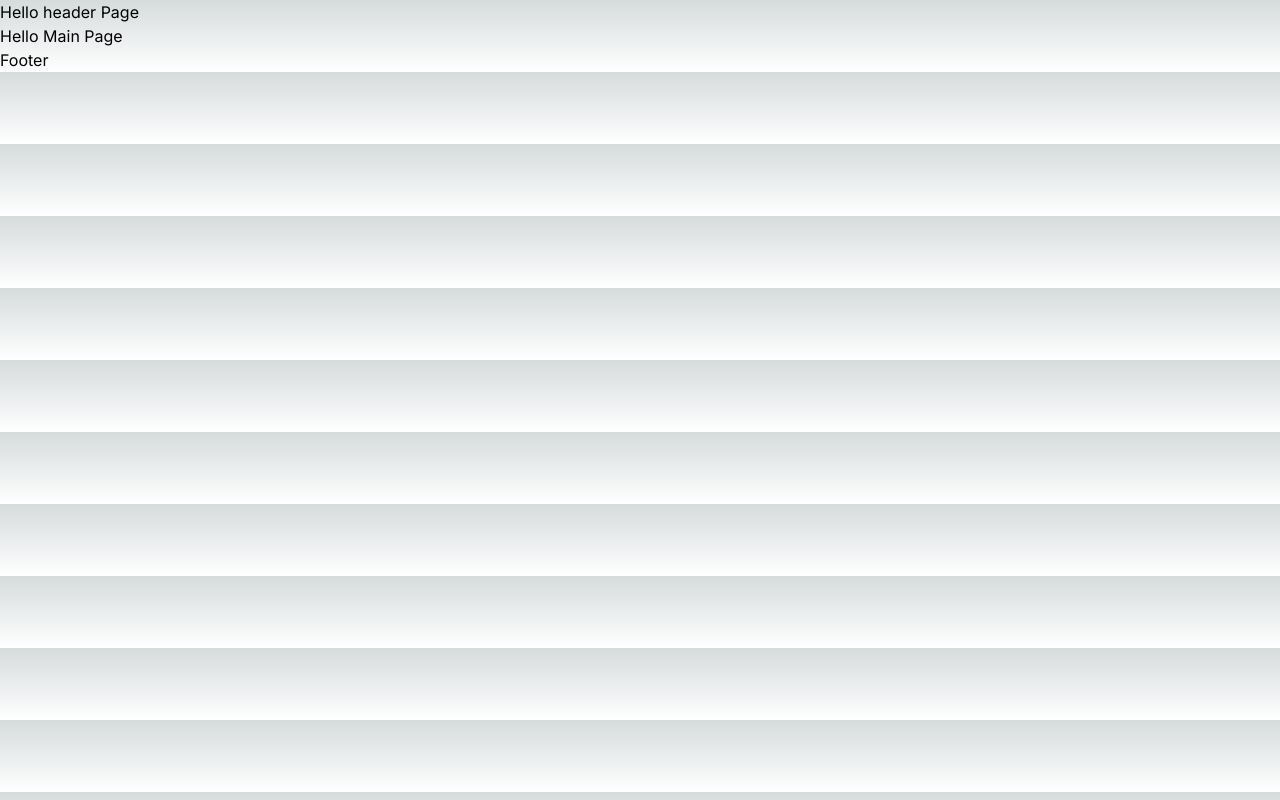
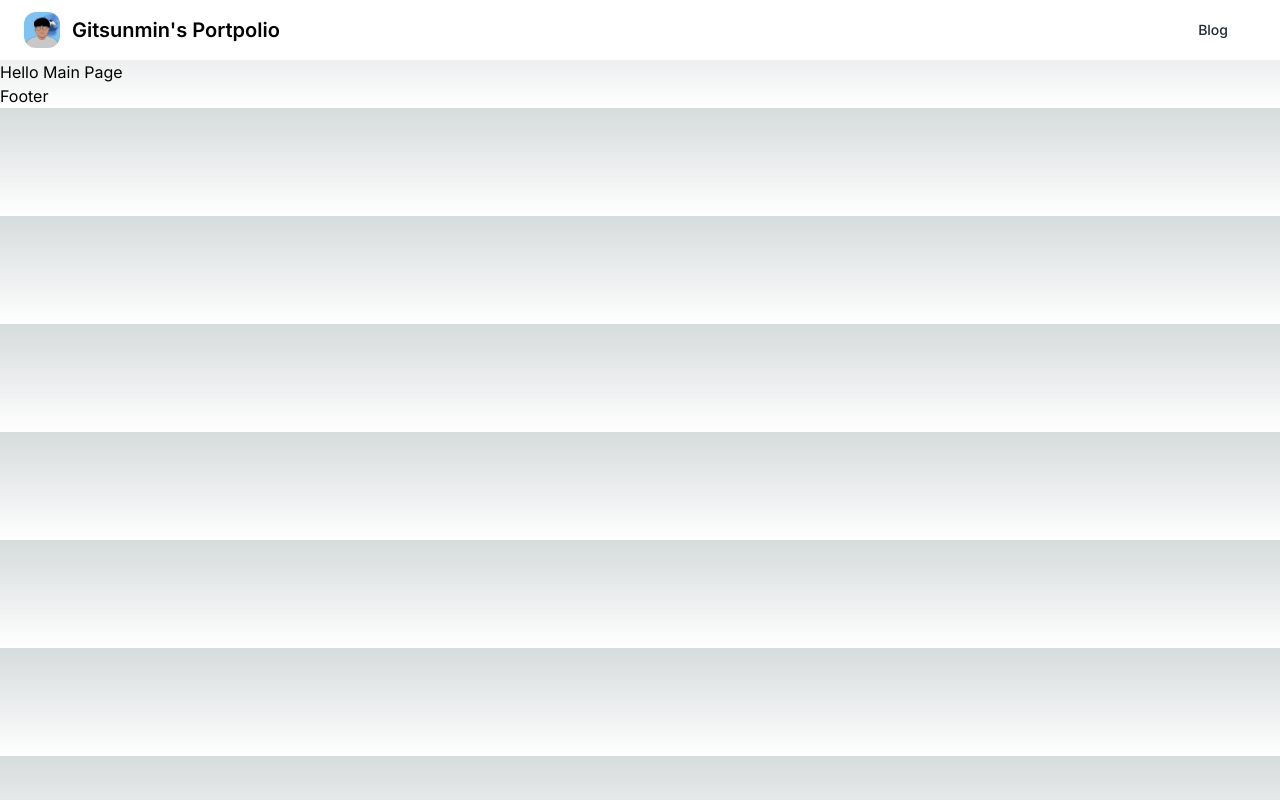
Before and after one commit to gitsunmin/portfolio, a Next.js app: page / in a window 1280 px wide. Built offline with nearby package versions, Linux system fonts and the light colour scheme.

Commit message:
✨ header

```diff
--- a/src/components/layouts/Header.tsx
+++ b/src/components/layouts/Header.tsx
@@ -1,3 +1,33 @@
+import Image from 'next/image';
+
 export default function Header() {
-  return <header>Hello header Page</header>;
+  return (
+    <header>
+      <nav className="bg-white border-gray-200 px-4 lg:px-6 py-2.5 dark:bg-gray-800">
+        <div className="flex flex-wrap justify-between items-center mx-auto max-w-screen-xl">
+          <a href="" className="flex items-center">
+            <Image
+              src="/images/me.jpeg"
+              className="mr-3 h-6 sm:h-9 rounded-xl"
+              width={36}
+              height={36}
+              alt="logo"
+              priority
+            />
+            <span className="self-center text-xl font-semibold whitespace-nowrap dark:text-white">
+              Gitsunmin&apos;s Portpolio
+            </span>
+          </a>
+          <div className="flex items-center lg:order-2">
+            <a
+              href="https://gitsunmin.github.io/"
+              className="text-gray-800 dark:text-white hover:bg-gray-50 focus:ring-4 focus:ring-gray-300 font-medium rounded-lg text-sm px-4 lg:px-5 py-2 lg:py-2.5 mr-2 dark:hover:bg-gray-700 focus:outline-none dark:focus:ring-gray-800"
+            >
+              Blog
+            </a>
+          </div>
+        </div>
+      </nav>
+    </header>
+  );
 }
```
Also changed, not shown: public/images/me.jpeg (added).
